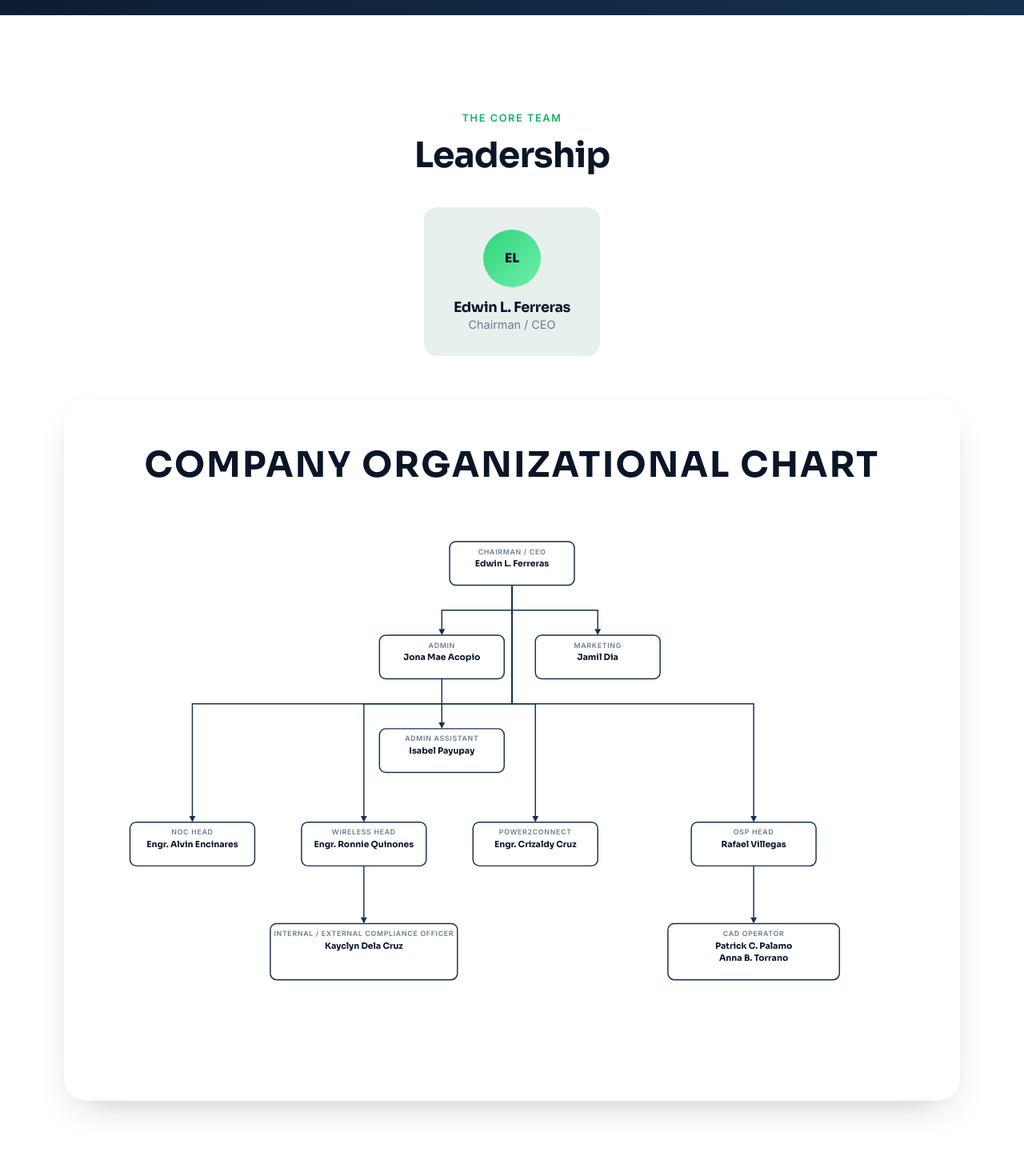
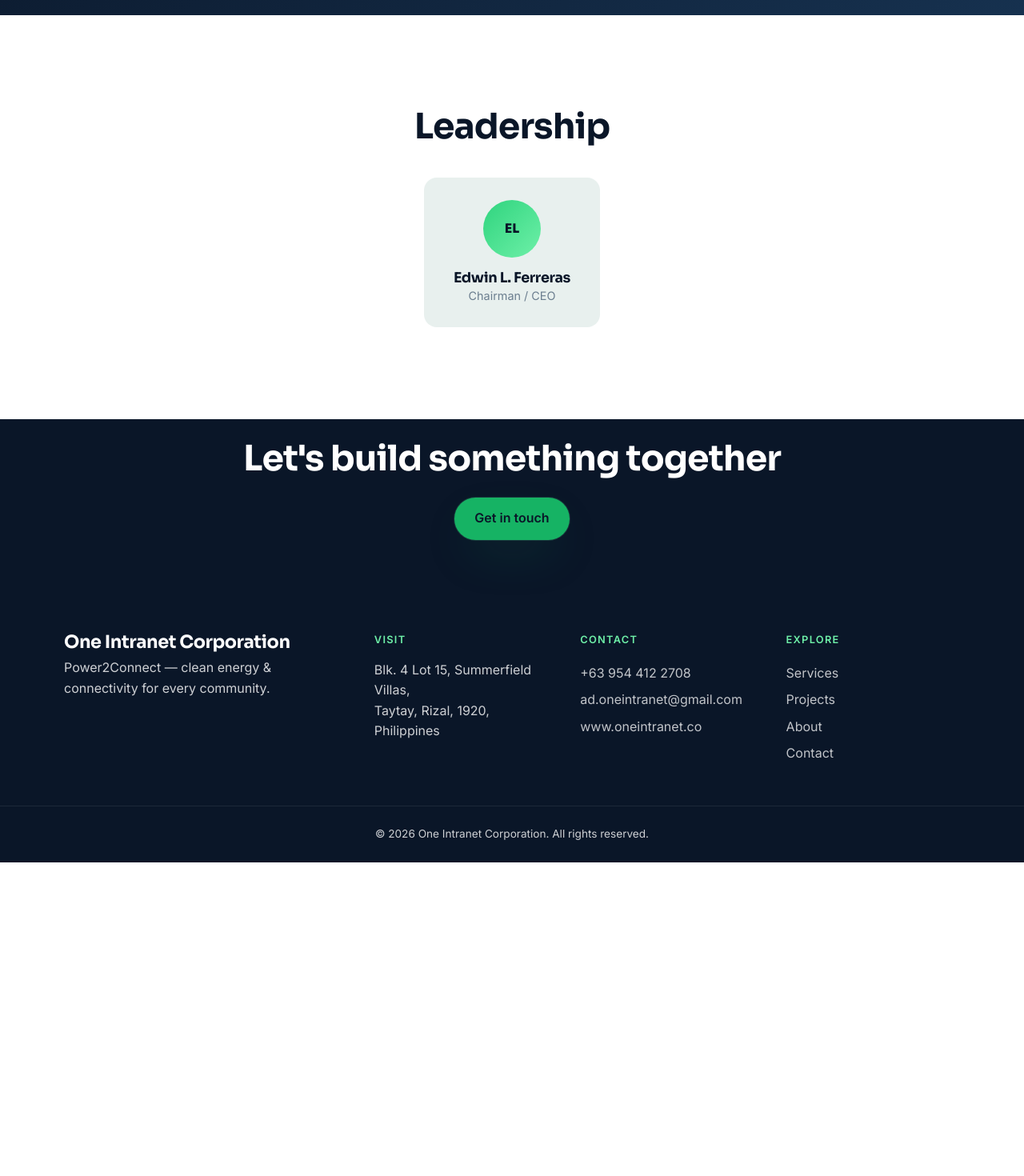
Before and after one commit to Estropia/One-Intranet, a React (Vite) app: page /about in a window 1280 px wide. Shown: the part 1660-3130 px from the top of the page at 80% size. After the commit the page ends 2738 px from the top, so only its background shows below. Built offline with nearby package versions, Linux system fonts and the light colour scheme.

Commit message:
Updated About page

```diff
--- a/src/pages/About.jsx
+++ b/src/pages/About.jsx
@@ -1,6 +1,5 @@
 import SectionHeading from '../components/SectionHeading.jsx'
 import Button from '../components/Button.jsx'
-import OrgChart from '../components/OrgChart.jsx'
 import { leadership } from '../data/team.js'
 import meetings from '../assets/images/meetings-img.png'
 import coverPhoto from '../assets/images/cover-photo.png'
@@ -34,7 +33,7 @@ export default function About() {
 
       <section className={styles.section}>
         <div className={`container ${styles.center}`}>
-          <SectionHeading eyebrow="The core team" title="Leadership" align="center" />
+          <SectionHeading title="Leadership" align="center" />
           <div className={styles.teamGrid}>
             {leadership
               .filter(m => m.name !== 'Denise Mae Ferreras' && m.name !== 'Louie Ann Ferreras' && m.name !== 'Mae Anne E. Ferreras')
@@ -45,9 +44,6 @@ export default function About() {
                   <p>{m.role}</p>
                 </div>
               ))}
-          </div>
-          <div className={styles.org}>
-            <OrgChart />
           </div>
         </div>
       </section>
```
